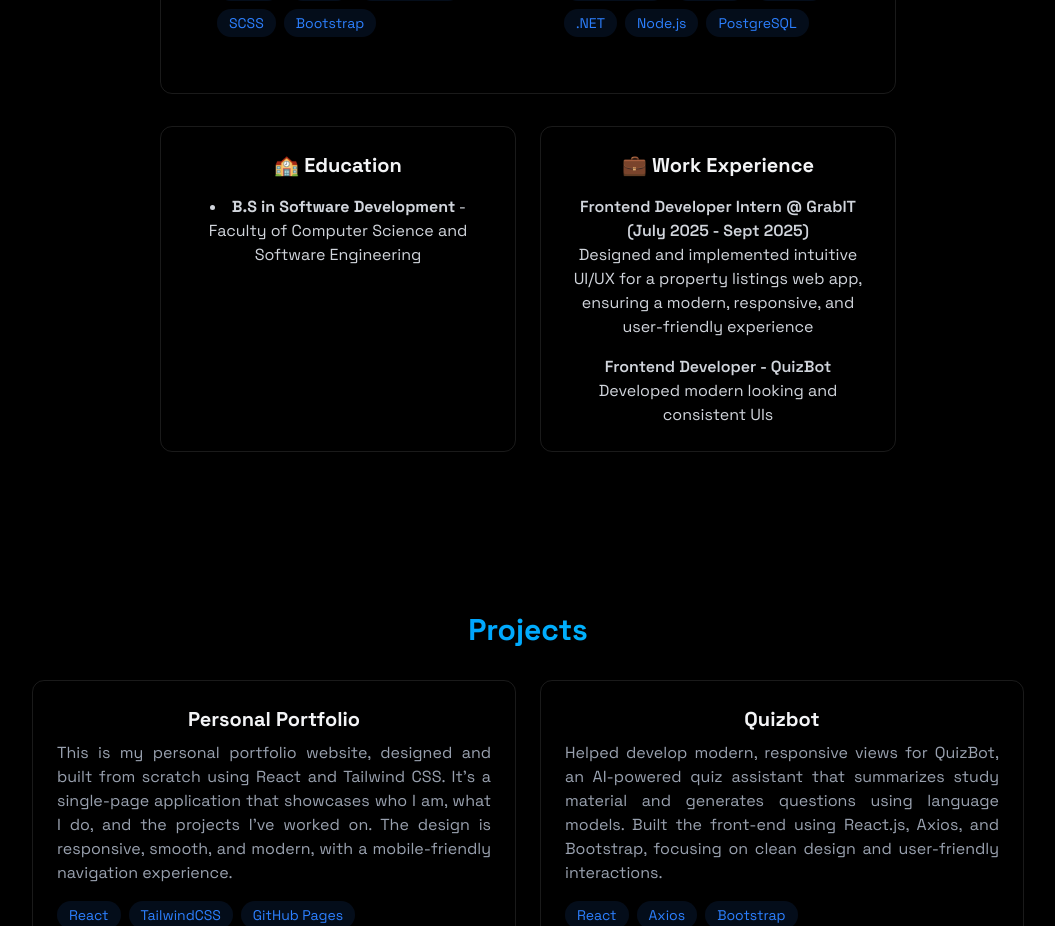
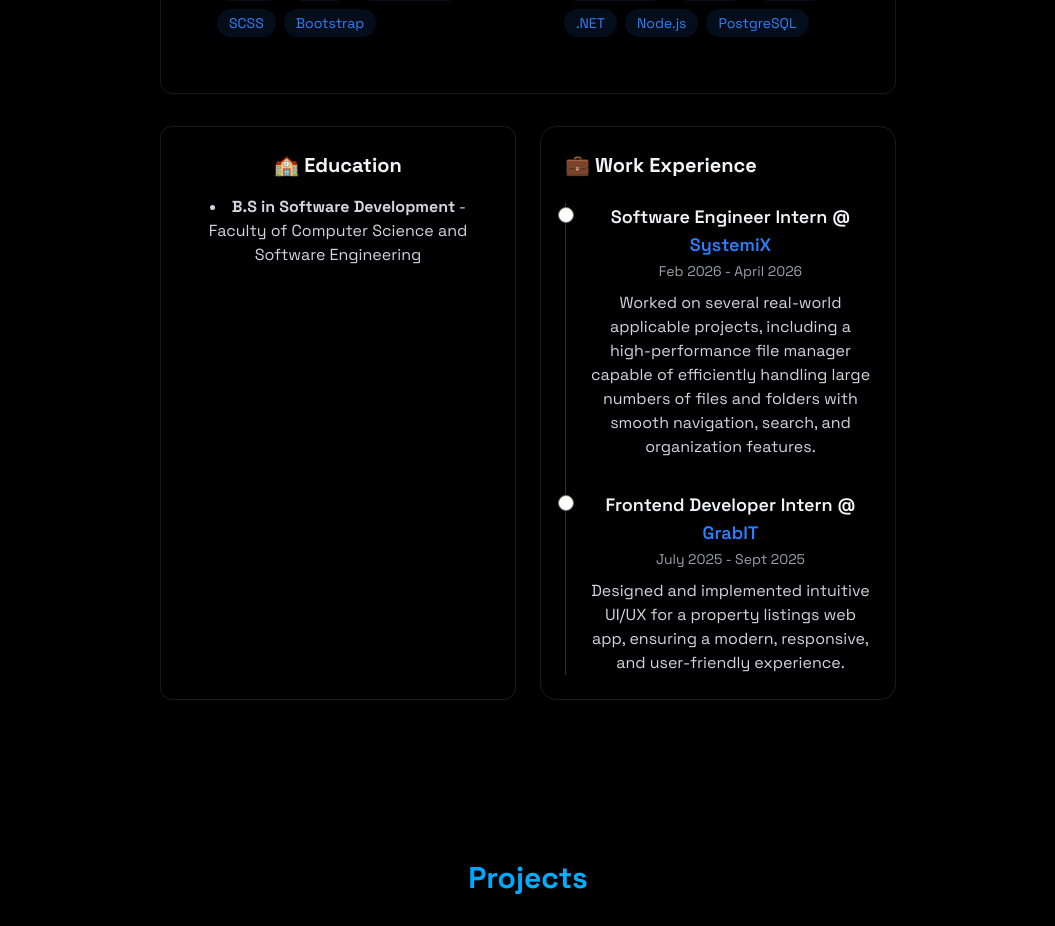
Before and after one commit to angeldamcheski/react-personal-portfolio, a React (Vite) app: page / in a window 1280 px wide. Shown: the part 1300-2226 px from the top of the page, without its empty margins (112-1167 px from the left). Built offline with nearby package versions, Linux system fonts and the light colour scheme.

Commit message:
Updatd experience section with timeline style

```diff
--- a/src/components/sections/About.jsx
+++ b/src/components/sections/About.jsx
@@ -83,22 +83,50 @@ export const About = () => {
               </li>
             </ul>
           </div>
-          <div className="p-6 rounded-xl border-white/10 border hover:-translate-y-1 transition-all light:border-black/10">
-            <h3 className="text-xl font-bold mb-4">💼 Work Experience</h3>
-            <div className="space-y-4 text-gray-300 light:text-stone-800">
-              <div>
-                <h4 className="font-semibold">
-                  Frontend Developer Intern @ GrabIT (July 2025 - Sept 2025)
+
+          {/* <!-- Work Experience --> */}
+          <div
+            className="p-6 rounded-2xl border border-white/10 light:border-black/10
+
+              hover:-translate-y-1 transition-all duration-300"
+          >
+            <h3 className="text-xl font-bold mb-6 flex items-center gap-2">
+              💼 Work Experience
+            </h3>
+
+            <div className="relative border-l border-white/20 light:border-black/20 pl-6 space-y-8">
+              <div className="relative">
+                <div className="absolute -left-[32px] top-1 w-4 h-4 bg-white rounded-full border-1 border-stone-500 light:border-black"></div>
+
+                <h4 className="font-semibold text-lg">
+                  Software Engineer Intern @{" "}
+                  <span className="text-blue-500">SystemiX</span>
                 </h4>
-                <p>
+                <span className="text-sm text-gray-400 light:text-gray-600">
+                  Feb 2026 - April 2026
+                </span>
+                <p className="text-gray-300 light:text-stone-800 mt-2">
+                  Worked on several real-world applicable projects, including a
+                  high-performance file manager capable of efficiently handling
+                  large numbers of files and folders with smooth navigation,
+                  search, and organization features.
+                </p>
+              </div>
+              <div className="relative">
+                <div className="absolute -left-[32px] top-1 w-4 h-4 bg-white rounded-full border-1 border-stone-500 light:border-black"></div>
+
+                <h4 className="font-semibold text-lg">
+                  Frontend Developer Intern @{" "}
+                  <span className="text-blue-500">GrabIT</span>
+                </h4>
+                <span className="text-sm text-gray-400 light:text-gray-600">
+                  July 2025 - Sept 2025
+                </span>
+                <p className="text-gray-300 light:text-stone-800 mt-2">
                   Designed and implemented intuitive UI/UX for a property
                   listings web app, ensuring a modern, responsive, and
-                  user-friendly experience
+                  user-friendly experience.
                 </p>
-              </div>
-              <div>
-                <h4 className="font-semibold">Frontend Developer - QuizBot</h4>
-                <p>Developed modern looking and consistent UIs</p>
               </div>
             </div>
           </div>
```
